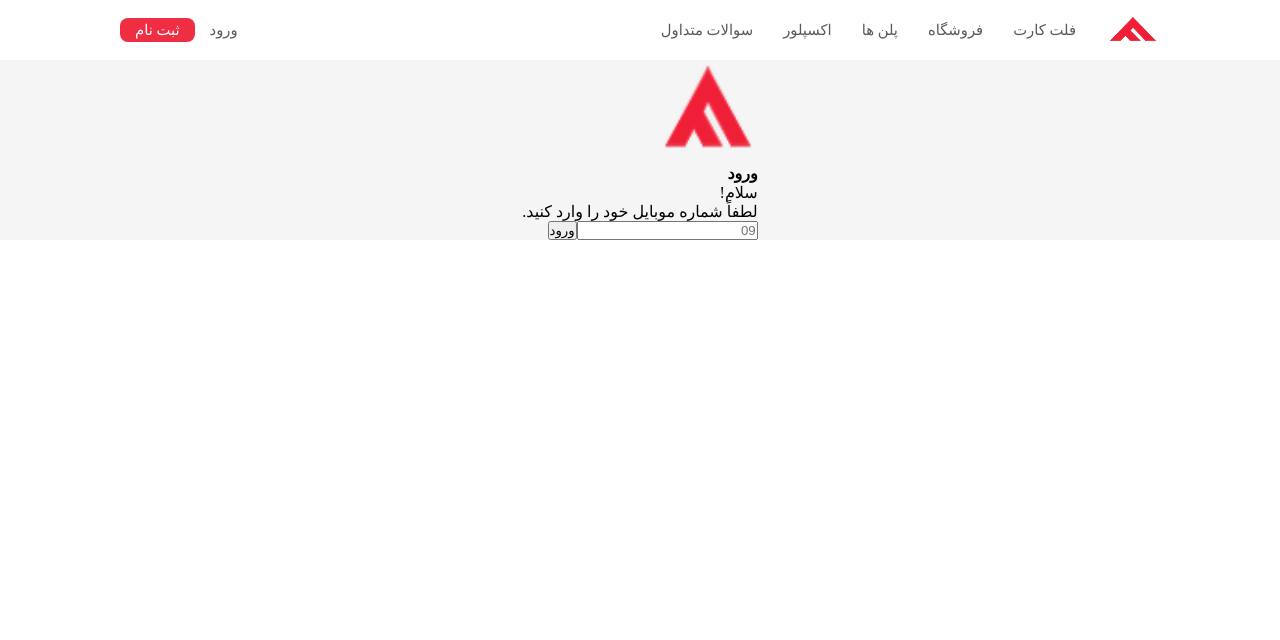
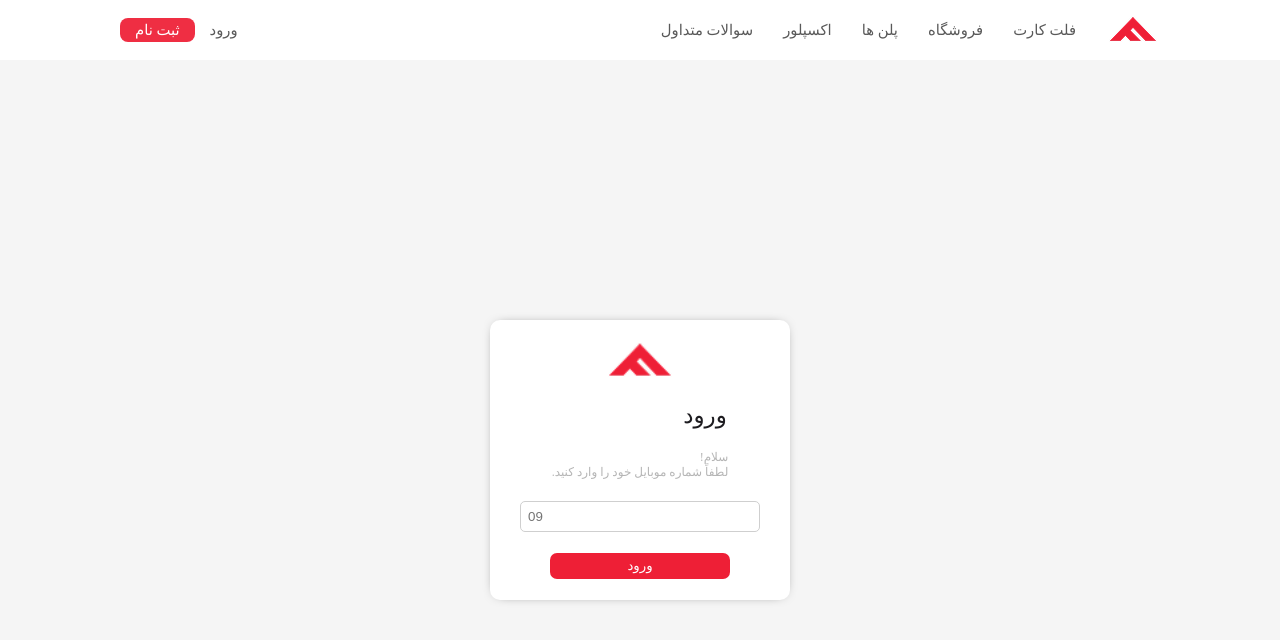
Before and after one commit to bug-hunte-r/Flat, a Next.js app: page /Login in a window 1280 px wide. Shown: the top 640 px of the page. Built offline with nearby package versions, Linux system fonts and the light colour scheme.

Commit message:
set style for login form

```diff
--- a/src/app/Login/page.js
+++ b/src/app/Login/page.js
@@ -6,12 +6,14 @@ import Image from 'next/image'
 function Login() {
   return (
     <div className='sub-container'>
-      <div className='container-login-form'>
-        <Image src={'/imgs/logo.png'} width={100} height={100} alt='logo' />
-        <h4 className='title-login-form'>ورود</h4>
-        <p>سلام! <br /> لطفاً شماره موبایل خود را وارد کنید.</p>
-        <input type='number' placeholder='09' className='input-login-form' />
-        <button className='btn-login-form'>ورود</button>
+      <div className='sec-container'>
+        <div className='container-login-form'>
+          <Image src={'/imgs/logo.png'} width={100} height={100} alt='logo' className='logo-login-form' />
+          <h4 className='title-login-form'>ورود</h4>
+          <p className='text-login-form'>سلام! <br /> لطفاً شماره موبایل خود را وارد کنید.</p>
+          <input type='number' placeholder='09' className='input-login-form' />
+          <button className='btn-login-form'>ورود</button>
+        </div>
       </div>
     </div>
   )
--- a/styles/login/login.css
+++ b/styles/login/login.css
@@ -0,0 +1,59 @@
+.container-login-form{
+    background-color: white;
+    width: 300px;
+    height: 280px;
+    border-radius: 10px;
+    box-shadow: 0px 0px 13px -8px #000000;
+    display: flex;
+    align-items: center;
+    flex-direction: column;
+    justify-content: space-evenly;
+}
+
+.sec-container{
+    width: 100%;
+    height: 100vh;
+    display: flex;
+    align-items: center;
+    justify-content: center;
+    /* background-color: red; */
+}
+
+.logo-login-form{
+    width: 80px;
+    height: 40px;
+    object-fit: contain;
+}
+
+.title-login-form{
+    color: #1D1C20;
+    font-size: 23px;
+    font-weight: 500;
+    margin-left: 130px;
+}
+
+.text-login-form{
+    color: #B5B5B5;
+    font-size: 12px;
+
+}
+
+.input-login-form{
+    border: 1px solid #CFCFCF;
+    border-radius: 5px;
+    padding: 7px;
+    direction: ltr;
+    width: 80%;
+    outline: none;
+}
+
+.btn-login-form{
+    background-color: #EE1F36;
+    border: none;
+    color: white;
+    border-radius: 7px;
+    width: 60%;
+    padding: 5px;
+    font-family: yekan;
+    cursor: pointer;
+}
```
